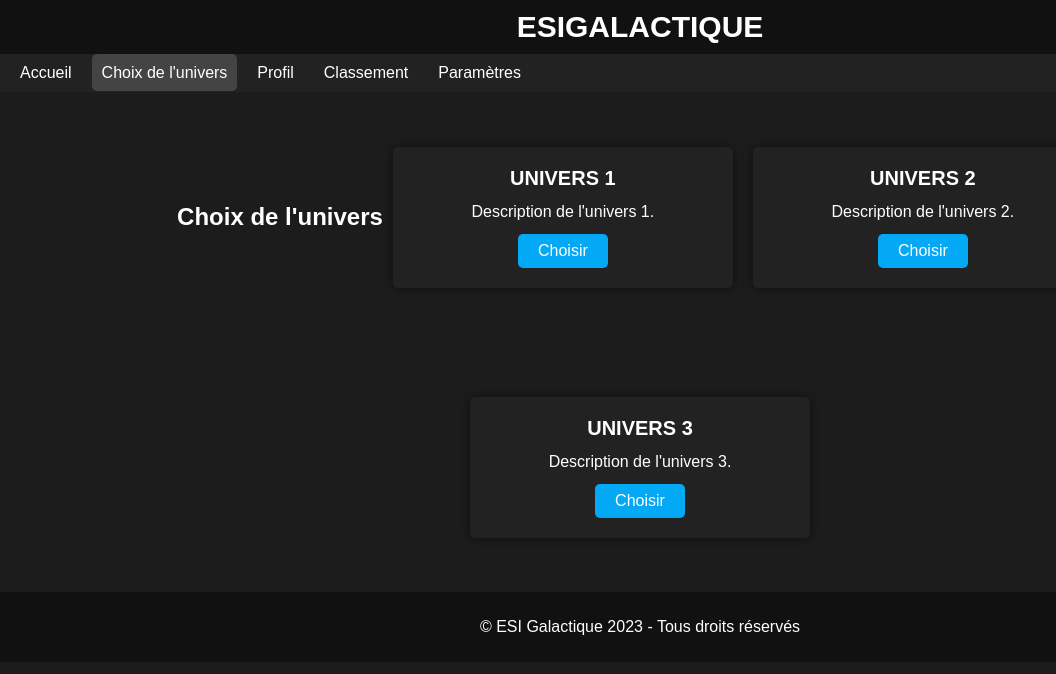
After one commit to AubinSeptier/ESIREM_Galactique, a PHP site: page /player.php in a window 1280 px wide. The commit adds this page. Shown: the top 674 px of the page, without its empty margins (0-1056 px from the left). Run offline with PHP 8.4, Linux system fonts and the light colour scheme; the visitor is signed in with stand-in values (Sample User, id 1).

Commit message:
correctif 25/05

```diff
--- a/api/process/login-process.php
+++ b/api/process/login-process.php
@@ -12,7 +12,7 @@ if(isset($_POST["username"]) && isset($_POST["password"])){
         $_SESSION["username"] = $username;
         $_SESSION["email"] = $result[0]["email"];
         $_SESSION["id"] = $result[0]["id"];
-        header("Location:http://localhost/ESIREM_Galactique/front/index.html");
+        header("Location:http://localhost/ESIREM_Galactique/front/player.php");
     }
     else {
         echo "Nom d\'utilisateur ou mot de passe incorrect";
--- a/api/process/register-process.php
+++ b/api/process/register-process.php
@@ -22,9 +22,9 @@ if(isset($_POST["email"]) && isset($_POST["username"]) && isset($_POST["password
     }
 
     $user->setUser($email, $username, $password);
-    header("Location:http://localhost/ESIREM_Galactique/front/login.html");
+    header("Location:http://localhost/ESIREM_Galactique/front/login.php");
 }
 else {
-    echo "Erreur de connexion"
+    echo "Erreur de connexion";
     exit();
 }
--- a/front/chantierSpatial.php
+++ b/front/chantierSpatial.php
@@ -22,8 +22,8 @@ if (!isset($_SESSION['username'])) {
 			<li><a href="./galaxie.php">Galaxie</a></li>
 			<li><a href="./flotte.php">Flotte</a></li>
 			<li><a href="./infrastructures.php">Infrastructures</a></li>
-			<li class="active"><a href="./recherche.php">Recherche</a></li>
-			<li><a href="./chantierSpatial.php">Chantier Spatial</a></li>
+			<li><a href="./recherche.php">Recherche</a></li>
+			<li class="active"><a href="./chantierSpatial.php">Chantier Spatial</a></li>
 		</ul>
 		<form action="#" method="get">
 			<input type="text" name="search" placeholder="Recherche...">
--- /dev/null
+++ b/front/css/player.css
@@ -0,0 +1,102 @@
+body {
+    margin: 0;
+    padding: 0;
+    background-color: #1c1c1c;
+    color: #fff;
+    font-family: Arial, sans-serif;
+}
+
+header {
+    background-color: #111;
+    padding: 10px;
+    text-align: center;
+}
+
+h1 {
+    margin: 0;
+    font-size: 30px;
+    font-weight: bold;
+    text-transform: uppercase;
+}
+
+nav {
+    background-color: #222;
+    padding: 10px;
+}
+
+nav ul {
+    list-style: none;
+    margin: 0;
+    padding: 0;
+    display: flex;
+}
+
+nav li {
+    margin-right: 10px;
+}
+
+nav a {
+    color: #fff;
+    text-decoration: none;
+    padding: 10px;
+    border-radius: 5px;
+    transition: background-color 0.2s ease;
+}
+
+nav a:hover,
+nav .active a {
+    background-color: #444;
+}
+
+section {
+    display: flex;
+    justify-content: center;
+    align-items: center;
+    flex-wrap: wrap;
+    height: 500px;
+}
+
+.univers {
+    background-color: #222;
+    padding: 20px;
+    border-radius: 5px;
+    box-shadow: 0 0 10px rgba(0, 0, 0, 0.5);
+    width: 300px;
+    margin: 10px;
+    text-align: center;
+}
+
+.univers h3 {
+    margin: 0;
+    font-size: 20px;
+    font-weight: bold;
+    text-transform: uppercase;
+    margin-bottom: 10px;
+}
+
+.univers p {
+    margin: 0;
+    font-size: 16px;
+    line-height: 1.5;
+    margin-bottom: 10px;
+}
+
+.button {
+    display: inline-block;
+    background-color: #03a9f4;
+    color: #fff;
+    text-decoration: none;
+    padding: 8px 20px;
+    border-radius: 5px;
+    transition: background-color 0.2s ease;
+}
+
+.button:hover {
+    background-color: #0288d1;
+}
+
+footer {
+    background-color: #111;
+    padding: 10px;
+    text-align: center;
+}
--- a/front/css/style_connexion.css
+++ b/front/css/style_connexion.css
@@ -6,6 +6,7 @@
 
 body {
     background-color: #222;
+    overflow: hidden;
 }
 
 .login-box {
@@ -182,6 +183,6 @@ body {
     }
 }
 video {
-    height: 100%;
+    height: 100vh; /* Ajustement de la hauteur pour occuper 100% de la fenêtre visible */
     width: 100%;
 }
--- a/front/flotte.php
+++ b/front/flotte.php
@@ -20,9 +20,9 @@ if (!isset($_SESSION['username'])) {
 		<ul>
 			<li><a href="./index.php">Accueil</a></li>
 			<li><a href="./galaxie.php">Galaxie</a></li>
-			<li><a href="./flotte.php">Flotte</a></li>
+			<li class="active"><a href="./flotte.php">Flotte</a></li>
 			<li><a href="./infrastructures.php">Infrastructures</a></li>
-			<li class="active"><a href="./recherche.php">Recherche</a></li>
+			<li><a href="./recherche.php">Recherche</a></li>
 			<li><a href="./chantierSpatial.php">Chantier Spatial</a></li>
 		</ul>
 		<form action="#" method="get">
--- a/front/galaxie.php
+++ b/front/galaxie.php
@@ -19,10 +19,10 @@ if (!isset($_SESSION['username'])) {
 	<nav>
 		<ul>
 			<li><a href="./index.php">Accueil</a></li>
-			<li><a href="./galaxie.php">Galaxie</a></li>
+			<li class="active"><a href="./galaxie.php">Galaxie</a></li>
 			<li><a href="./flotte.php">Flotte</a></li>
 			<li><a href="./infrastructures.php">Infrastructures</a></li>
-			<li class="active"><a href="./recherche.php">Recherche</a></li>
+			<li><a href="./recherche.php">Recherche</a></li>
 			<li><a href="./chantierSpatial.php">Chantier Spatial</a></li>
 		</ul>
 		<form action="#" method="get">
--- a/front/index.php
+++ b/front/index.php
@@ -18,12 +18,14 @@ if (!isset($_SESSION['username'])) {
 	</header>
 	<nav>
 		<ul>
-			<li><a href="./index.php">Accueil</a></li>
+			<li class="active"><a href="./index.php">Accueil</a></li>
 			<li><a href="./galaxie.php">Galaxie</a></li>
 			<li><a href="./flotte.php">Flotte</a></li>
 			<li><a href="./infrastructures.php">Infrastructures</a></li>
-			<li class="active"><a href="./recherche.php">Recherche</a></li>
+			<li><a href="./recherche.php">Recherche</a></li>
 			<li><a href="./chantierSpatial.php">Chantier Spatial</a></li>
+			<li><a href="./player.php">player</a></li>
+
 		</ul>
 		<form action="#" method="get">
 			<input type="text" name="search" placeholder="Recherche...">
--- a/front/infrastructures.php
+++ b/front/infrastructures.php
@@ -21,8 +21,8 @@ if (!isset($_SESSION['username'])) {
 			<li><a href="./index.php">Accueil</a></li>
 			<li><a href="./galaxie.php">Galaxie</a></li>
 			<li><a href="./flotte.php">Flotte</a></li>
-			<li><a href="./infrastructures.php">Infrastructures</a></li>
-			<li class="active"><a href="./recherche.php">Recherche</a></li>
+			<li class="active"><a href="./infrastructures.php">Infrastructures</a></li>
+			<li><a href="./recherche.php">Recherche</a></li>
 			<li><a href="./chantierSpatial.php">Chantier Spatial</a></li>
 		</ul>
 		<form action="#" method="get">
--- a/front/login.php
+++ b/front/login.php
@@ -7,7 +7,7 @@
 </head>
 <body>
     <video autoplay muted loop>
-        <source src="./ressources/fond2.mp4">
+        <source src="./ressources/login-register_background.mp4">
     </video>
     <div class="login-box">
         <h2>Connexion</h2>
--- /dev/null
+++ b/front/player.php
@@ -0,0 +1,50 @@
+<?php
+session_start();
+if (!isset($_SESSION['username'])) {
+	header('Location: ./login.php');
+	exit();
+}
+?>
+
+<!DOCTYPE html>
+<html>
+<head>
+    <title>Choix de l'univers - ESIGalactique</title>
+    <link rel="stylesheet" href="./css/player.css">
+</head>
+<body>
+    <header>
+        <h1>ESIGalactique</h1>
+    </header>
+    <nav>
+        <ul>
+            <li><a href="index.php">Accueil</a></li>
+            <li class="active"><a href="choix-univers.html">Choix de l'univers</a></li>
+            <li><a href="profil.html">Profil</a></li>
+            <li><a href="classement.html">Classement</a></li>
+            <li><a href="parametres.html">Paramètres</a></li>
+        </ul>
+    </nav>
+    <section>
+        <h2>Choix de l'univers</h2>
+        <div class="univers">
+            <h3>Univers 1</h3>
+            <p>Description de l'univers 1.</p>
+            <a href="#" class="button">Choisir</a>
+        </div>
+        <div class="univers">
+            <h3>Univers 2</h3>
+            <p>Description de l'univers 2.</p>
+            <a href="#" class="button">Choisir</a>
+        </div>
+        <div class="univers">
+            <h3>Univers 3</h3>
+            <p>Description de l'univers 3.</p>
+            <a href="#" class="button">Choisir</a>
+        </div>
+    </section>
+    <footer>
+        <p>&copy; ESI Galactique 2023 - Tous droits réservés</p>
+    </footer>
+</body>
+</html>
--- a/front/register.php
+++ b/front/register.php
@@ -7,7 +7,7 @@
 </head>
 <body>
     <video autoplay muted loop>
-        <source src="./ressources/fond2.mp4">
+        <source src=".\ressources\login-register_background.mp4">
     </video>
     <div class="login-box">
         <h2>Connexion</h2>
```
Also changed, not shown: 1 other file.
